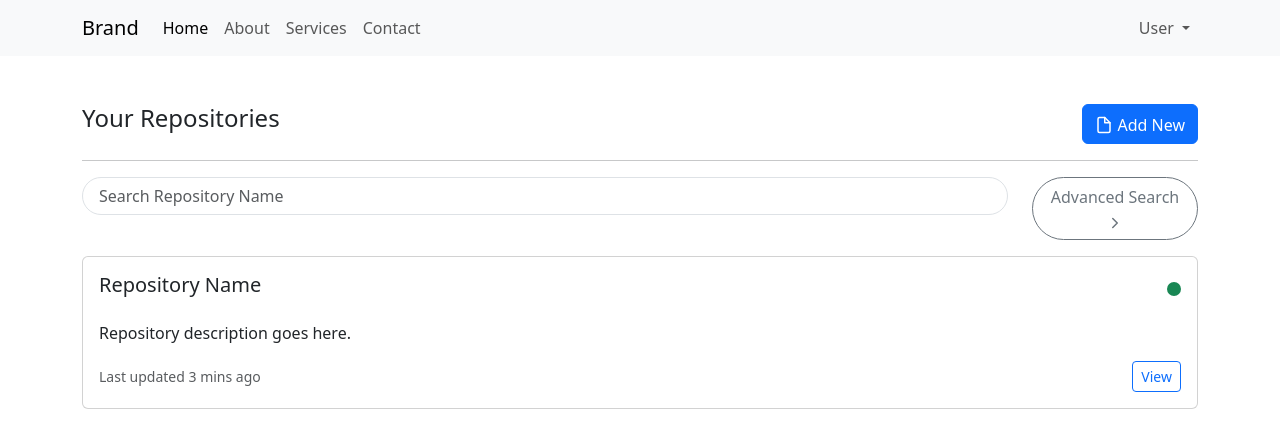
After one commit to RogerCashley/publication-repository, a PHP site: page /masking.html in a window 1280 px wide. The commit adds this page. Shown: the top 448 px of the page. Run offline with PHP 8.4, Linux system fonts and the light colour scheme.

Commit message:
designed an initial draft of the home page

```diff
--- a/assets/css/master-styles.css
+++ b/assets/css/master-styles.css
@@ -1,3 +1,12 @@
+.ease-out-cubic {
+  transition-timing-function: cubic-bezier(0.215, 0.61, 0.355, 1);
+}
+
 .cursor-pointer {
   cursor: pointer;
 }
+
+.status-circle {
+  width: 14px;
+  height: 14px;
+}
--- a/assets/js/master-scripts.js
+++ b/assets/js/master-scripts.js
@@ -1 +1 @@
-feather.replace();
+feather.replace({ width: 18, height: 18 });
--- /dev/null
+++ b/masking.html
@@ -0,0 +1,126 @@
+<!DOCTYPE html>
+<html lang="en">
+
+<head>
+  <meta charset="UTF-8">
+  <meta http-equiv="X-UA-Compatible" content="IE=edge">
+  <meta name="viewport" content="width=device-width, initial-scale=1.0">
+  <title>Document</title>
+
+  <!-- VENDOR CSS: Bootstrap -->
+  <link href="app-assets/vendors/bootstrap/css/bootstrap.min.css" rel="stylesheet" />
+  <!-- VENDOR JS: jQuery -->
+  <script src="app-assets/vendors/jquery/jquery-3.6.3.min.js"></script>
+  <!-- VENDOR CSS: Snackbar -->
+  <link rel="stylesheet" href="app-assets/vendors/snackbar/snackbar.min.css">
+  <!-- VENDOR JS: Snackbar -->
+  <script src="app-assets/vendors/snackbar/snackbar.min.js"></script>
+  <!-- CUSTOM CSS -->
+  <link href="assets/css/master-styles.css" rel="stylesheet">
+
+</head>
+
+<body>
+  <!-- Navbar -->
+  <nav class="navbar navbar-expand-lg navbar-light bg-light mb-5">
+    <div class="container container-fluid">
+      <a class="navbar-brand" href="#">Brand</a>
+      <button class="navbar-toggler" type="button" data-bs-toggle="collapse" data-bs-target="#navbarNav"
+        aria-controls="navbarNav" aria-expanded="false" aria-label="Toggle navigation">
+        <span class="navbar-toggler-icon"></span>
+      </button>
+      <div class="collapse navbar-collapse" id="navbarNav">
+        <ul class="navbar-nav">
+          <li class="nav-item">
+            <a class="nav-link active" aria-current="page" href="#">Home</a>
+          </li>
+          <li class="nav-item">
+            <a class="nav-link" href="#">About</a>
+          </li>
+          <li class="nav-item">
+            <a class="nav-link" href="#">Services</a>
+          </li>
+          <li class="nav-item">
+            <a class="nav-link" href="#">Contact</a>
+          </li>
+        </ul>
+
+        <ul class="navbar-nav ms-auto">
+          <li class="nav-item dropdown">
+            <a class="nav-link dropdown-toggle" href="#" id="navbarDropdown" role="button" data-bs-toggle="dropdown"
+              aria-expanded="false">
+              User
+            </a>
+            <ul class="dropdown-menu" aria-labelledby="navbarDropdown">
+              <li><a class="dropdown-item" href="#">Profile</a></li>
+              <li>
+                <hr class="dropdown-divider">
+              </li>
+              <li><a class="dropdown-item" href="#">Logout</a></li>
+            </ul>
+          </li>
+        </ul>
+      </div>
+    </div>
+  </nav>
+
+  <!-- Page Content -->
+  <div class="container container-fluid">
+    <div class="row">
+      <div class="col-6">
+        <h4>Your Repositories</h4>
+      </div>
+      <div class="col-6 text-end">
+        <!-- <button type="button" class="btn btn-primary">Add New</button> -->
+        <button class="btn btn-primary">
+          <i data-feather="file" class="text-sm"></i>
+          <span class="d-inline-block align-middle">Add New</span>
+        </button>
+      </div>
+    </div>
+
+    <hr>
+    <!-- <span class="input-group-text bg-transparent border-0" id="search-icon">
+      <i data-feather="search"></i> Advanced Search
+    </span> -->
+
+    <div class="row my-3">
+      <div class="col-12 col-lg-10 mb-2 mb-lg-0">
+        <input type="text" class="form-control bg-transparent rounded-pill px-3" placeholder="Search Repository Name"
+          aria-label="Search" aria-describedby="search-icon">
+      </div>
+      <div class="col-12 col-lg-2 mb-2 mb-lg-0 d-grid">
+        <button class="btn btn-outline-secondary rounded-pill" type="button"><span class="d-inline-block align-middle">Advanced Search</span> <i data-feather="chevron-right"></i></button>
+      </div>
+    </div>
+
+
+    <div class="card">
+      <div class="card-body">
+        <div class="d-flex justify-content-between align-items-center mb-3">
+          <h5 class="card-title">Repository Name</h5>
+          <div class="circle rounded-circle bg-success status-circle"></div>
+        </div>
+        <p class="card-text">Repository description goes here.</p>
+        <div class="d-flex justify-content-between align-items-center">
+          <small class="text-muted">Last updated 3 mins ago</small>
+          <button type="button" class="btn btn-sm btn-outline-primary">View</button>
+        </div>
+      </div>
+    </div>
+  </div>
+
+
+  <!-- VENDOR JS: Feather Icon -->
+  <script src="app-assets/vendors/feathericons/feather.min.js"></script>
+  <!-- VENDOR JS: Bootstrap -->
+  <script src="app-assets/vendors/bootstrap/js/bootstrap.bundle.min.js"></script>
+  <!-- CUSTOM JS -->
+  <script src="assets/js/master-scripts.js"></script>
+
+  <script>
+
+  </script>
+</body>
+
+</html>
```
Also changed, not shown: home.php (+20 -0 lines), index.php (+6 -6 lines), login.php (+7 -8 lines), master-page.php (added, +16 -0 lines), 2 other files.
